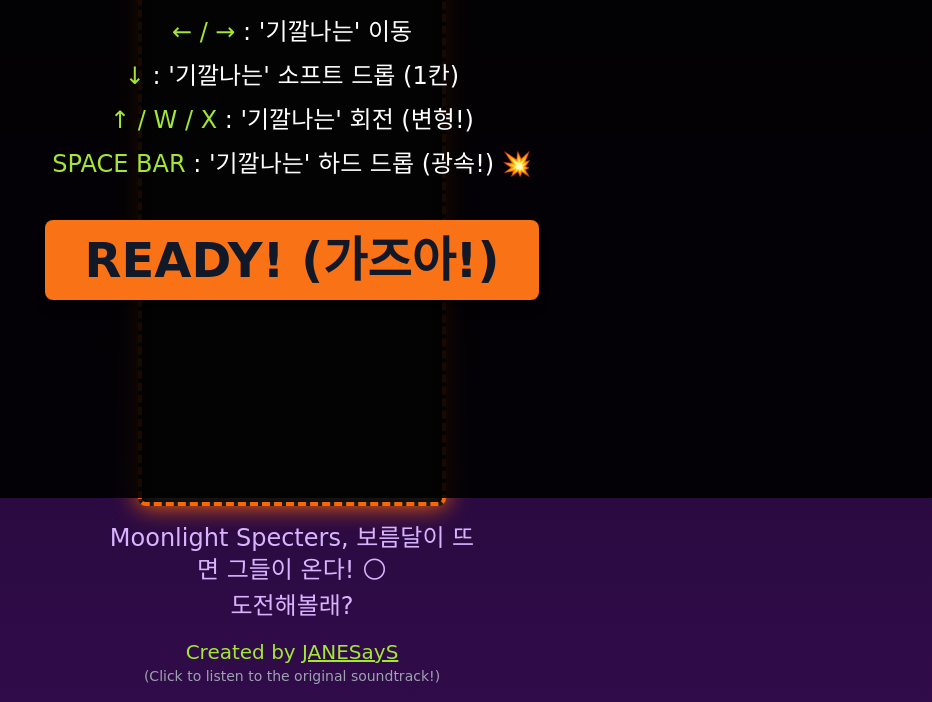
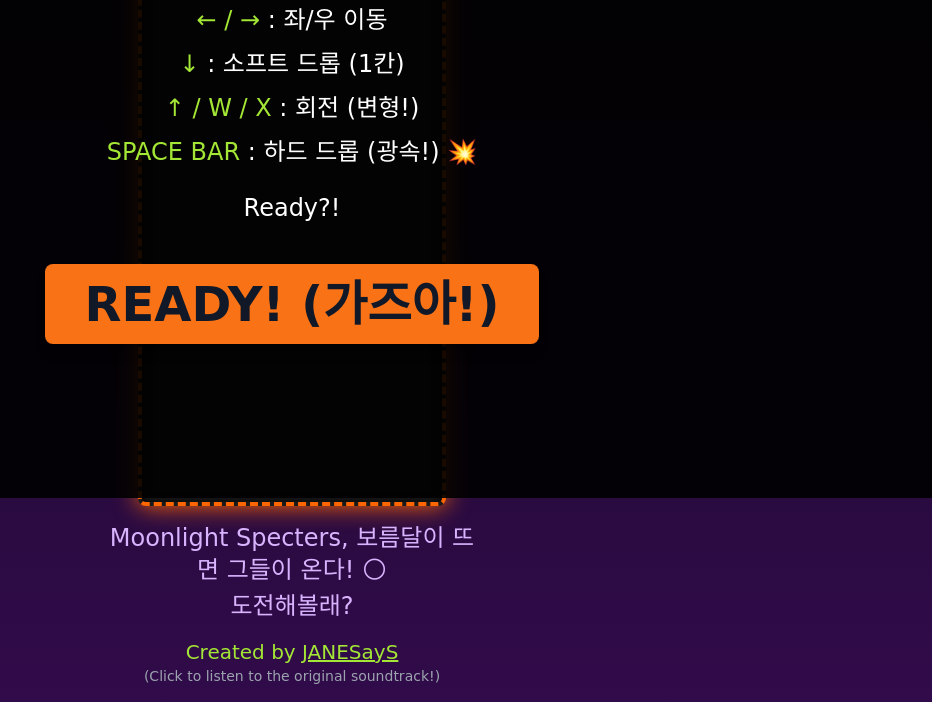
Before and after one commit to JANESaySinSEOUL/Halloween-Tetris-with-JANESayS, a plain HTML site: page index.html in a window 1280 px wide. Shown: the part 302-1004 px from the top of the page, without its empty margins (348-1280 px from the left). Drawn offline with nearby package versions, Linux system fonts and the light colour scheme; a web font is replaced by a local one.

Commit message:
Update index.html

```diff
--- a/index.html
+++ b/index.html
@@ -37,25 +37,28 @@
     <button id="muteButton" class="absolute top-4 right-4 text-3xl opacity-80 hover:opacity-100 z-10">🔊</button>
 
     <!-- ★★★ NEW: '기깔나는' 'HOW TO PLAY (설명서)' '기깔나는' '수익화' '기깔나는' '필수' '가즈아!' ★★★ -->
+    <!-- ★★★ FIX: '기깔나는' 'GenZ' '기깔나는' '멘트'로 '기깔나게' 100% '기깔나게' '기깔나게' '싹!' '기깔나게' 100% '기깔나게' '기깔나게' '수정' '가즈아!' ★★★ -->
     <div id="how-to-play" class="absolute inset-0 bg-black bg-opacity-90 flex flex-col justify-center items-center text-center p-4 z-50">
         <h2 class="text-6xl font-bold text-orange-500 mb-4 title-font">HOW TO PLAY</h2>
 
         <!-- '기깔나는' PC '기깔나는' 설명서 (기본 '기깔나게' 100% '기깔나게' '기깔나게' '숨김') -->
-        <div id="pc-instructions" class="hidden text-2xl text-white space-y-3">
-            <p>⌨️ '기깔나는' PC '기깔나는' 조작법 '가즈아!' ⌨️</p>
-            <p><span class="text-lime-400">← / →</span> : '기깔나는' 이동</p>
-            <p><span class="text-lime-400">↓</span> : '기깔나는' 소프트 드롭 (1칸)</p>
-            <p><span class="text-lime-400">↑ / W / X</span> : '기깔나는' 회전 (변형!)</p>
-            <p><span class="text-lime-400">SPACE BAR</span> : '기깔나는' 하드 드롭 (광속!) 💥</p>
+        <div id="pc-instructions" class="hidden text-2xl text-white space-y-3 px-2">
+            <p class="mb-3">'JANESAYS가 만든 Halloween Tetris예요.<br>사용법은 이미 잘아시겠지만, 한번더;)' ⌨️</p>
+            <p><span class="text-lime-400">← / →</span> : 좌/우 이동</p>
+            <p><span class="text-lime-400">↓</span> : 소프트 드롭 (1칸)</p>
+            <p><span class="text-lime-400">↑ / W / X</span> : 회전 (변형!)</p>
+            <p><span class="text-lime-400">SPACE BAR</span> : 하드 드롭 (광속!) 💥</p>
+            <p class="pt-3">Ready?!</p>
         </div>
 
         <!-- '기깔나는' 모바일 '기깔나는' 설명서 (기본 '기깔나게' 100% '기깔나게' '기깔나게' '숨김') -->
-        <div id="mobile-instructions" class="hidden text-2xl text-white space-y-3">
-            <p>📱 '기깔나는' 모바일 '기깔나는' 조작법 '가즈아!' 📱</p>
-            <p><span class="text-lime-400">스와이프 ← / →</span> : '기깔나는' 이동</p>
-            <p><span class="text-lime-400">스와이프 ↓</span> : '기깔나는' 소프트 드롭 (1칸)</p>
-            <p><span class="text-lime-400">톡! '기깔나는' 탭</span> : '기깔나는' 회전 (변형!)</p>
-            <p><span class="text-lime-400">스와이프 ↑</span> : '기깔나는' 하드 드롭 (광속!) 💥</p>
+        <div id="mobile-instructions" class="hidden text-2xl text-white space-y-3 px-2">
+            <p class="mb-3">'JANESAYS가 만든 Halloween Tetris!<br>폰으로는... 요렇게! ;)' 📱</p>
+            <p><span class="text-lime-400">스와이프 ← / →</span> : 좌/우 이동</p>
+            <p><span class="text-lime-400">스와이프 ↓</span> : 소프트 드롭 (1칸)</p>
+            <p><span class="text-lime-400">톡! 탭</span> : 회전 (변형!)</p>
+            <p><span class="text-lime-400">스와이프 ↑</span> : 하드 드롭 (광속!) 💥</p>
+            <p class="pt-3">Ready?!</p>
         </div>
 
         <button id="startButton" class="mt-10 px-10 py-4 bg-orange-500 text-gray-900 font-bold rounded-lg shadow-lg hover:bg-orange-400 transition-all text-5xl title-font">
```
